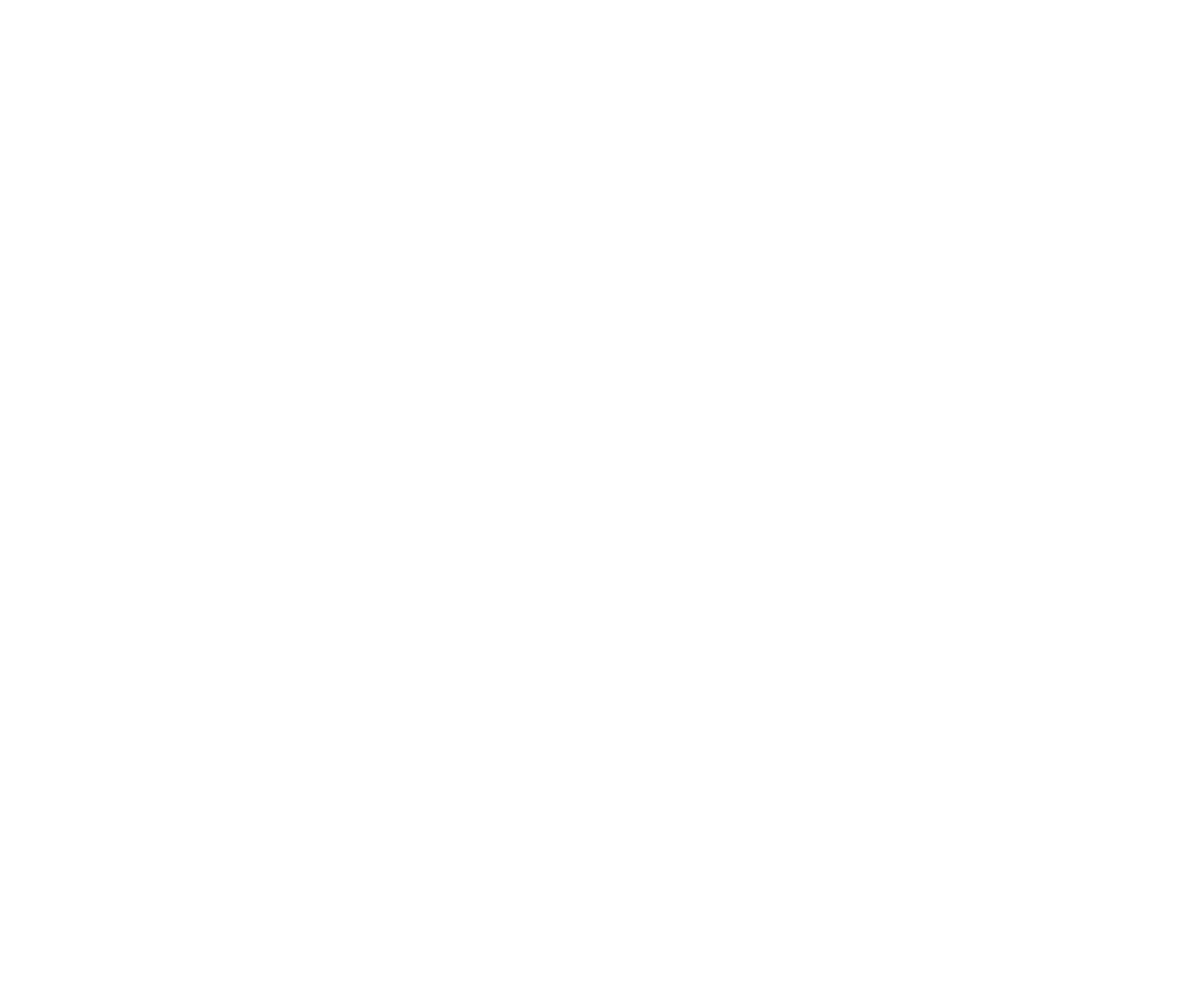
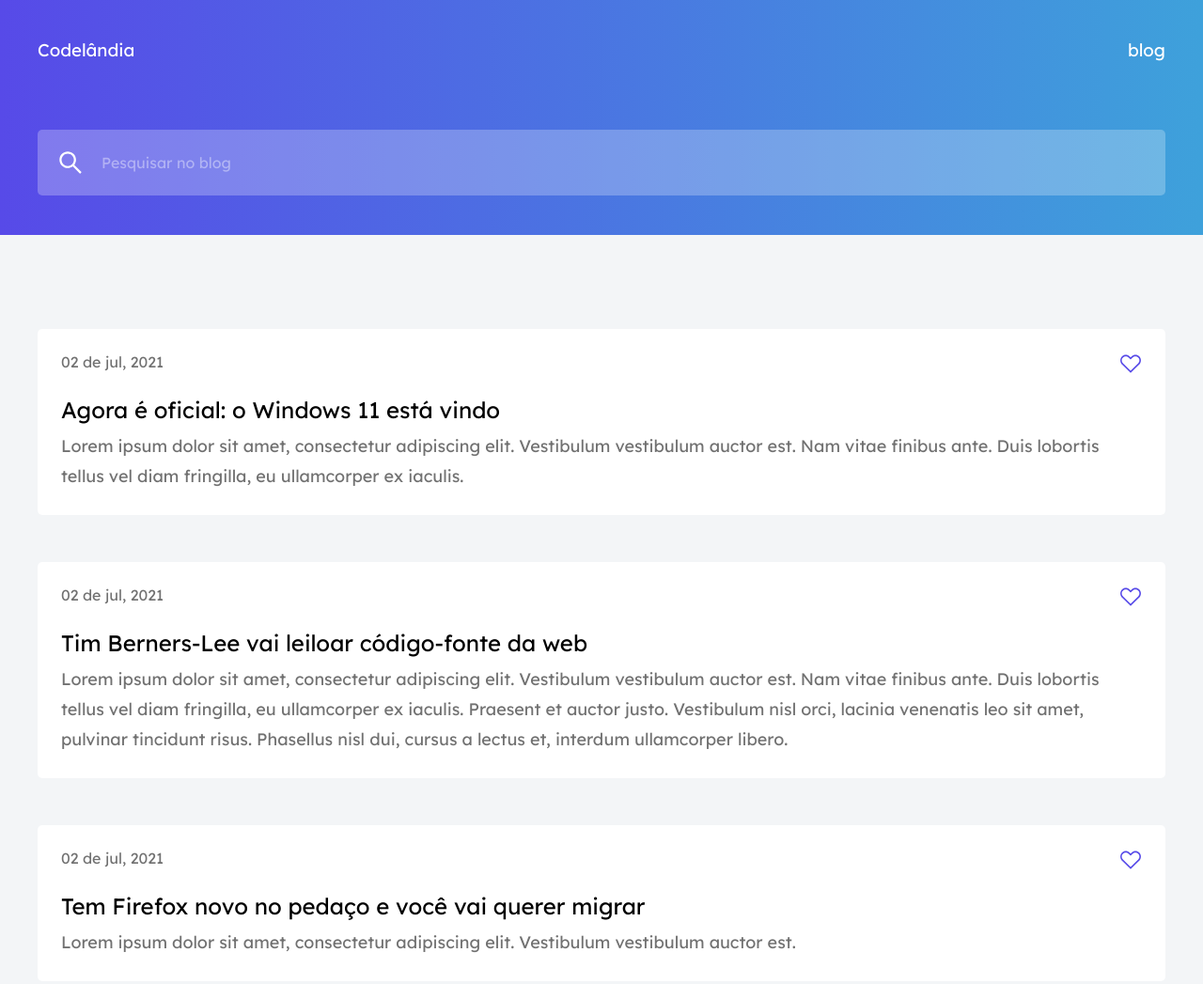
Before and after one commit to devbeatriz/codelandia, a plain HTML site: page 01 - Blog/index.html in a window 1280 px wide. Shown: the top 1047 px of the page at 94% size. Before the commit the page ends 800 px from the top, so only its background shows below. Drawn offline with Linux system fonts and the light colour scheme.

Commit message:
commit final

```diff
--- a/01 - Blog/css/reset.css
+++ b/01 - Blog/css/reset.css
@@ -1,7 +1,6 @@
 body {
   margin: 0px;
-  font-family: 'Lexend Deca', sans-serif;
-  color: #111111;
+  background: #F3F5F7;
 }
 
 h1,
--- a/01 - Blog/css/style.css
+++ b/01 - Blog/css/style.css
@@ -1 +1,98 @@
 @import url('./reset.css');
+
+* {
+  font-family: 'Lexend Deca', sans-serif;
+  font-weight: 400;
+}
+
+.header-bg {
+  background: linear-gradient(to right, #574AE8, #3EA1DB);
+  height: 250px;
+}
+
+.header {
+  max-width: 1200px;
+  margin: 0 auto;
+  color: #FFF;
+  display: flex;
+  justify-content: space-between;
+  padding-top: 41px;
+  padding-bottom: 73px;
+}
+
+.search-bar {
+  max-width: 1200px;
+  margin: 0 auto;
+  background: rgba(255, 255, 255, 25%);
+  display: flex;
+  padding: 18px;
+  align-items: center;
+  border-radius: 5px;
+  box-sizing: border-box;
+  border: 2px solid transparent;
+}
+
+.search-bar:hover {
+  border: 2px solid rgba(255, 255, 255, 50%);
+}
+
+.search-bar p {
+  color: #FFF;
+  margin-left: 18px;
+  color: rgba(255, 255, 255, 40%);
+}
+
+.noticias {
+  max-width: 1200px;
+  margin: 0 auto;
+  background: #FFF;
+  padding: 25px;
+  margin-bottom: 50px;
+  height: auto;
+  border-radius: 5px;
+  box-sizing: border-box;
+}
+
+.noticias span {
+  font-size: 1rem;
+  color: #717171;
+  margin-bottom: 22px;
+  display: flex;
+  justify-content: space-between;
+}
+
+.noticias span::after {
+  content: '';
+  width: 24px;
+  height: 24px;
+  display: block;
+  background: url(../img/heart.svg.svg) no-repeat center center;
+}
+
+.noticias h3 {
+  font-size: 1.625rem;
+  color: #1A202C;
+}
+
+.noticias p {
+  font-size: 1.125rem;
+  color: #717171;
+  margin-top: 8px;
+  line-height: 2rem;
+}
+
+.noticias:nth-child(1) {
+  margin-top: 100px;
+}
+
+@media (max-width: 800px) {
+  .header-bg {
+    padding: 20px;
+  }
+  .search-bar {
+    padding: 10px;
+  }
+  main {
+    padding: 20px;
+  }
+}
--- a/01 - Blog/index.html
+++ b/01 - Blog/index.html
@@ -1,5 +1,6 @@
 <!DOCTYPE html>
 <html lang="pt-br">
+
 <head>
   <meta charset="UTF-8">
   <meta http-equiv="X-UA-Compatible" content="IE=edge">
@@ -10,9 +11,40 @@
   <link rel="preconnect" href="https://fonts.gstatic.com" crossorigin>
   <link href="https://fonts.googleapis.com/css2?family=Inter&family=Lexend+Deca&display=swap" rel="stylesheet">
   <link rel="stylesheet" href="css/style.css">
-
 </head>
 <body>
-
+  <header class="header-bg">
+    <div class="header">
+      <h3>Codelândia</h3>
+      <h3>blog</h3>
+    </div>
+    <div class="search-bar">
+      <img src="img/search.svg.svg" alt="">
+      <p>Pesquisar no blog</p>
+    </div>
+  </header>
+  <main>
+    <div class="noticias">
+      <span class="span">02 de jul, 2021</span>
+      <h2>Agora é oficial: o Windows 11 está vindo</h2>
+      <p>Lorem ipsum dolor sit amet, consectetur adipiscing elit. Vestibulum vestibulum auctor est. Nam vitae finibus
+      ante. Duis lobortis tellus vel diam fringilla, eu ullamcorper ex iaculis.</p>
+    </div>
+    <div class="noticias">
+      <span>02 de jul, 2021</span>
+      <h2>Tim Berners-Lee vai leiloar código-fonte da web</h2>
+      <p>Lorem ipsum dolor sit amet, consectetur adipiscing elit. Vestibulum vestibulum auctor est. Nam vitae finibus ante. Duis lobortis tellus vel diam fringilla, eu ullamcorper ex iaculis. Praesent et auctor justo. Vestibulum nisl orci, lacinia venenatis leo sit amet, pulvinar tincidunt risus. Phasellus nisl dui, cursus a lectus et, interdum ullamcorper libero.</p>
+    </div>
+    <div class="noticias">
+      <span>02 de jul, 2021</span>
+      <h2>Tem Firefox novo no pedaço e você vai querer migrar</h2>
+      <p>Lorem ipsum dolor sit amet, consectetur adipiscing elit. Vestibulum vestibulum auctor est.</p>
+    </div>
+    <div class="noticias">
+      <span>02 de jul, 2021</span>
+      <h2>John McAfee, criador do antivírus McAfee, morre</h2>
+      <p>Lorem ipsum dolor sit amet, consectetur adipiscing elit. Vestibulum vestibulum auctor est. Nam vitae finibus ante. Duis lobortis tellus vel diam fringilla, eu ullamcorper ex iaculis. Praesent et auctor justo. Vestibulum nisl orci, lacinia venenatis leo sit amet, pulvinar tincidunt risus. Phasellus nisl dui, cursus a lectus et, interdum ullamcorper libero.</p>
+    </div>
+  </main>
 </body>
 </html>
```
